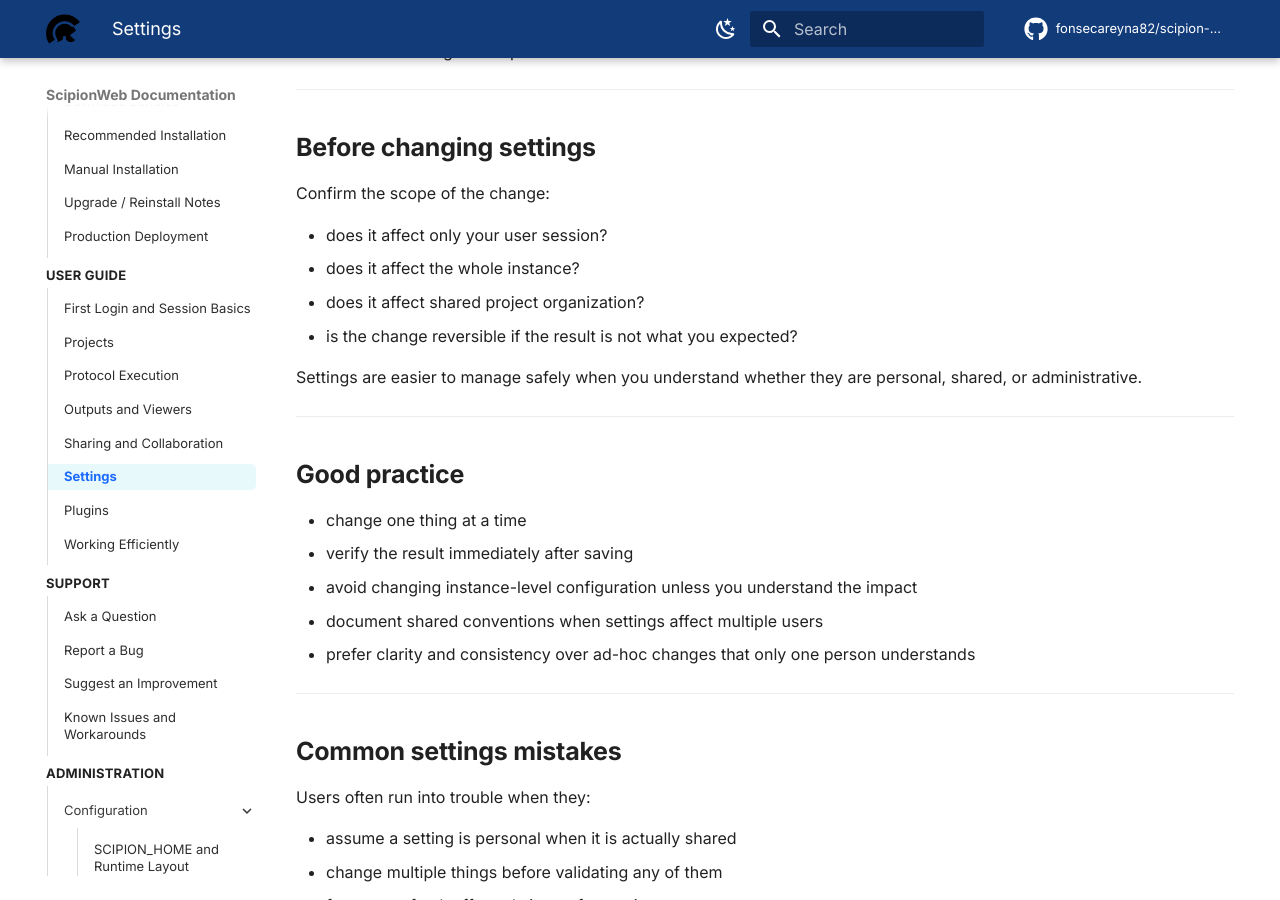
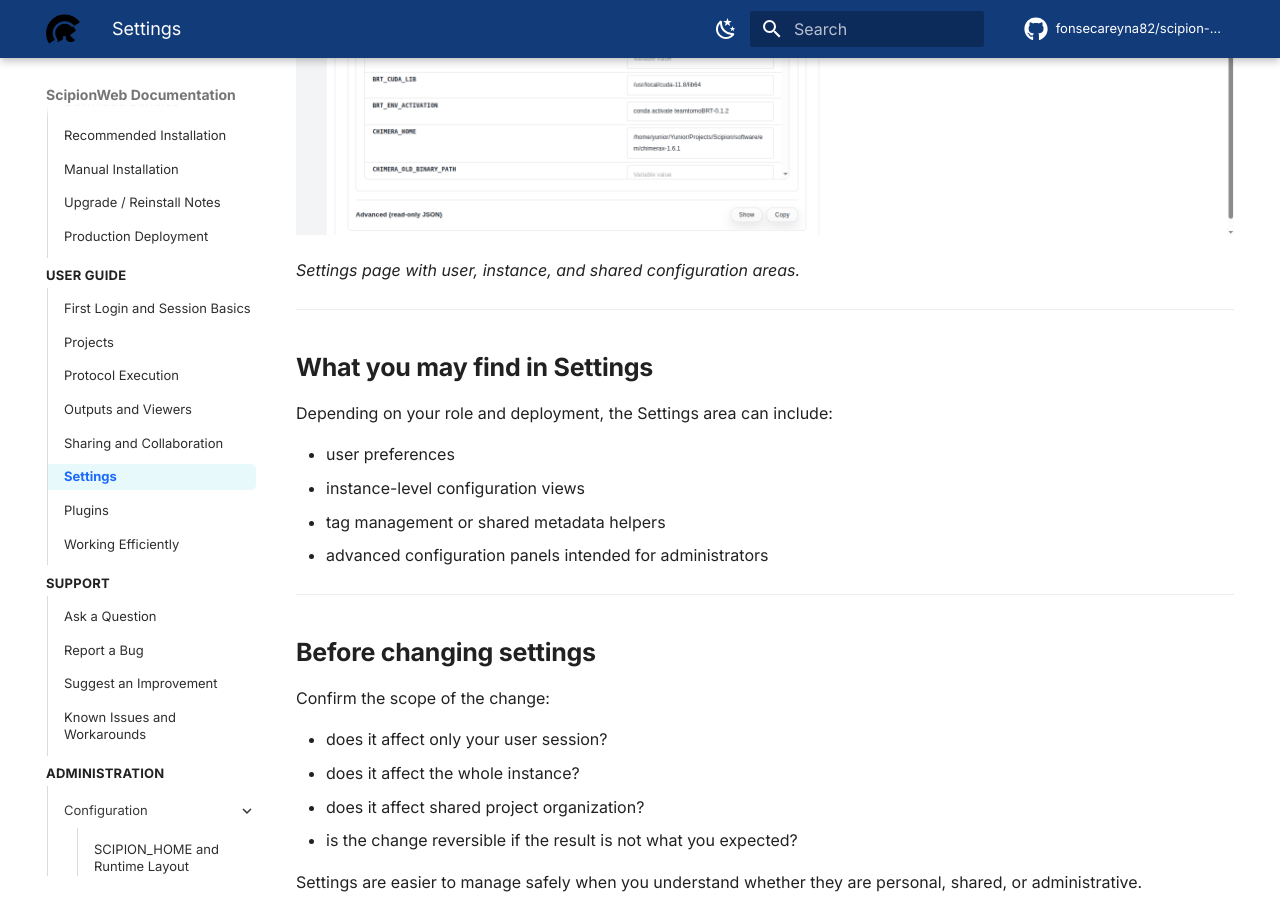
Before and after one commit to fonsecareyna82/scipion-docs, an MkDocs documentation site: the page built from docs/user-guide/settings.md, in a window 1280 px wide and 900 px high, scrolled down 436 px. Built offline with MkDocs 1.6.1 and Material for MkDocs 9.7.7, drawn with Linux system fonts in a browser that asks for light colours; comment, search, counter and statistics services are not loaded.

Commit message:
Add settings screenshot to user guide

```diff
--- a/docs/user-guide/settings.md
+++ b/docs/user-guide/settings.md
@@ -6,6 +6,10 @@
 # Settings
 
 The Settings area centralizes configuration that affects your account, instance behavior, or shared UI conventions.
+
+![Settings page](../assets/images/screenshots/user-guide/settings-page.png)
+
+*Settings page with user, instance, and shared configuration areas.*
 
 ---
 
```
